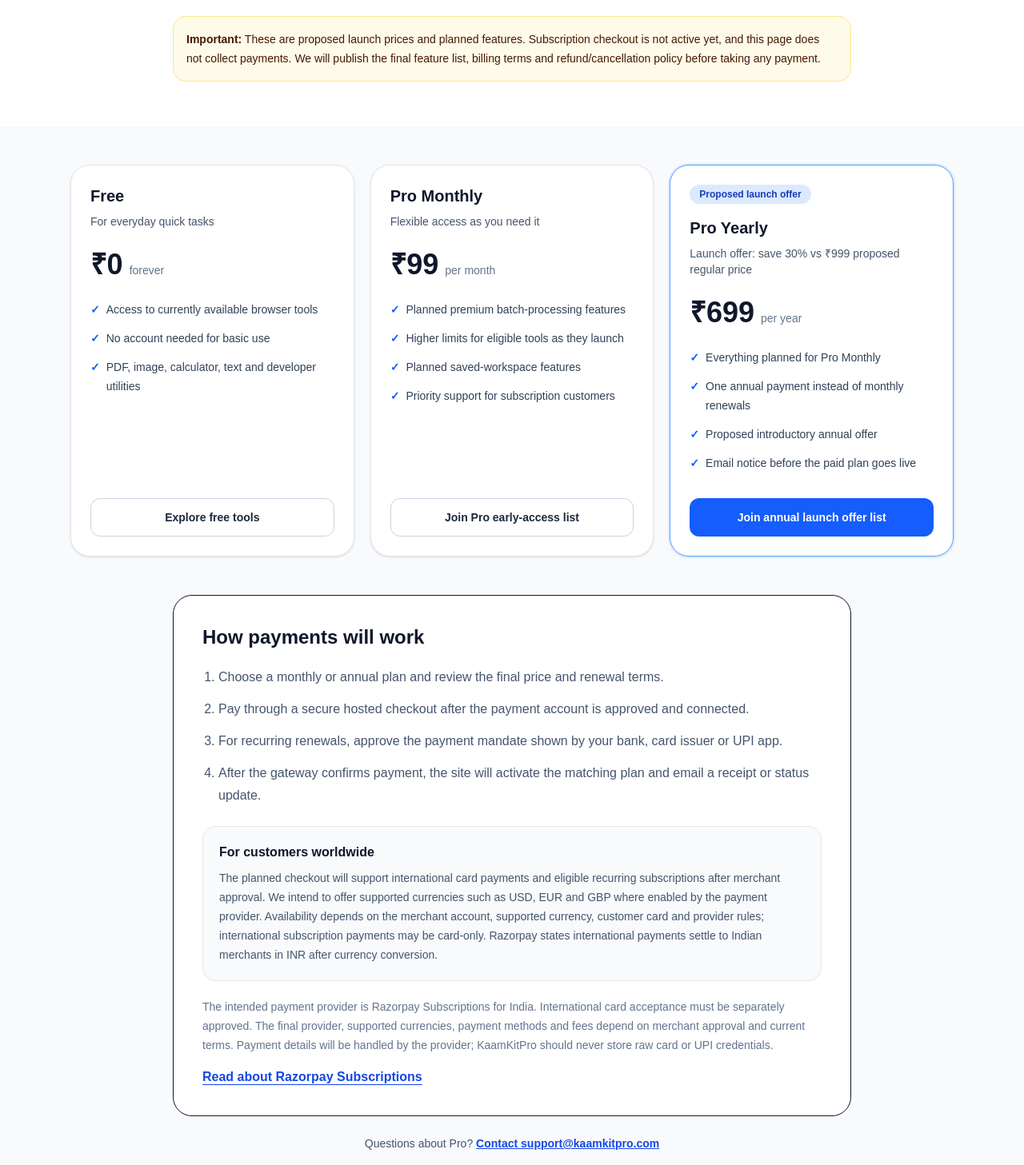
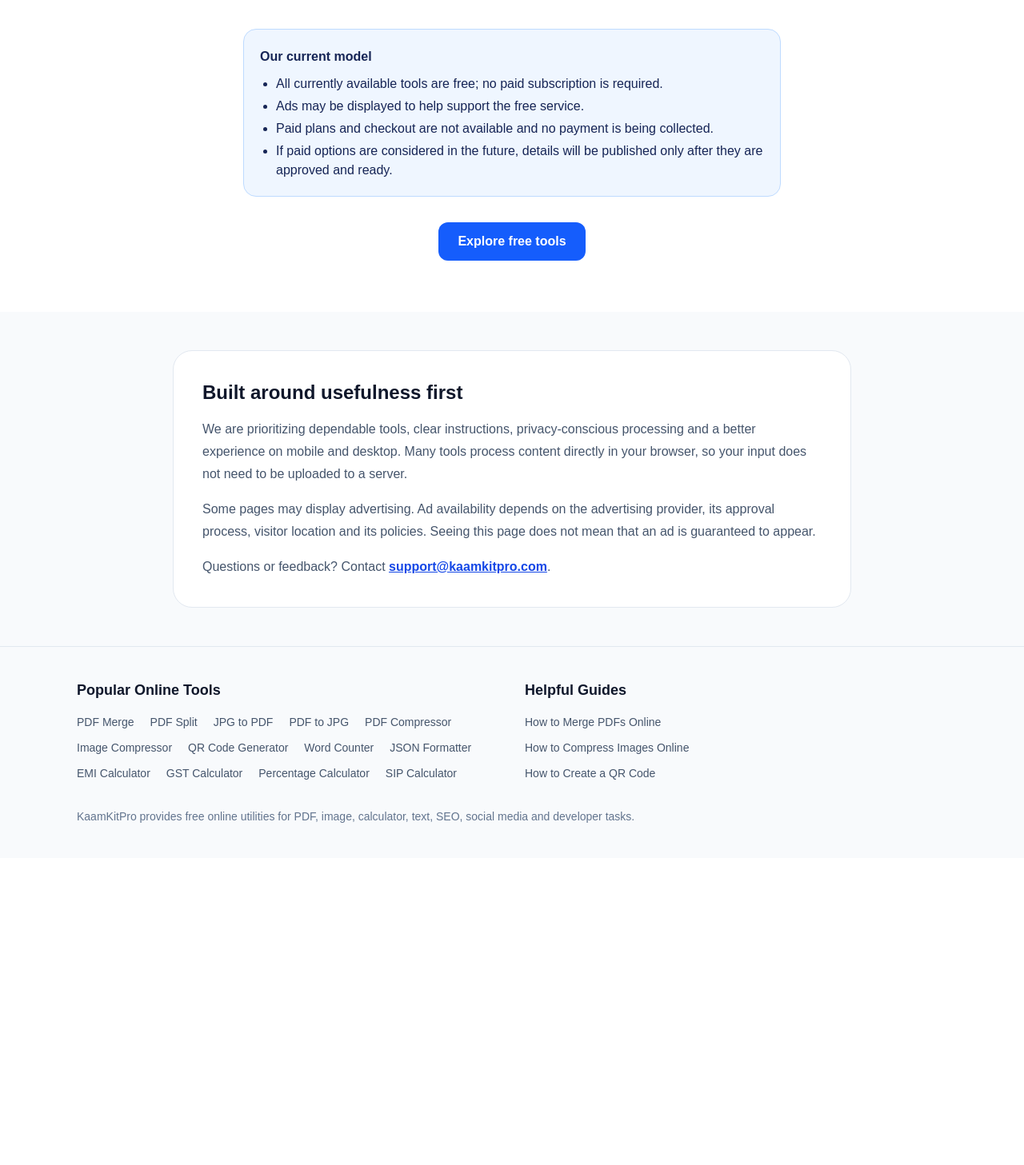
Before and after one commit to WellProSoftware/kaamkitpro, a Next.js app: page /pricing in a window 1280 px wide. Shown: the part 313-1770 px from the top of the page at 80% size. After the commit the page ends 1386 px from the top, so only its background shows below. Built offline with nearby package versions, Linux system fonts and the light colour scheme.

Commit message:
product: keep all tools free and defer paid plans

```diff
--- a/src/app/pricing/page.tsx
+++ b/src/app/pricing/page.tsx
@@ -3,58 +3,11 @@ import type { Metadata } from "next";
 import BrandLogo from "@/components/BrandLogo";
 
 export const metadata: Metadata = {
-  title: "Plans & Pricing",
+  title: "Free Tools & Access",
   description:
-    "Explore KaamKitPro's free tools and planned Pro subscription options, with proposed monthly and annual launch pricing.",
+    "KaamKitPro tools are free to use today. Ads may support the free service; paid subscriptions are not available.",
   alternates: { canonical: "https://kaamkitpro.com/pricing" },
 };
-
-const plans = [
-  {
-    name: "Free",
-    price: "₹0",
-    cadence: "forever",
-    summary: "For everyday quick tasks",
-    features: [
-      "Access to currently available browser tools",
-      "No account needed for basic use",
-      "PDF, image, calculator, text and developer utilities",
-    ],
-    action: "Explore free tools",
-    href: "/tools",
-    featured: false,
-  },
-  {
-    name: "Pro Monthly",
-    price: "₹99",
-    cadence: "per month",
-    summary: "Flexible access as you need it",
-    features: [
-      "Planned premium batch-processing features",
-      "Higher limits for eligible tools as they launch",
-      "Planned saved-workspace features",
-      "Priority support for subscription customers",
-    ],
-    action: "Join Pro early-access list",
-    href: "mailto:support@kaamkitpro.com?subject=KaamKitPro%20Pro%20early%20access&body=Please%20notify%20me%20when%20KaamKitPro%20Pro%20subscriptions%20are%20available.",
-    featured: false,
-  },
-  {
-    name: "Pro Yearly",
-    price: "₹699",
-    cadence: "per year",
-    summary: "Launch offer: save 30% vs ₹999 proposed regular price",
-    features: [
-      "Everything planned for Pro Monthly",
-      "One annual payment instead of monthly renewals",
-      "Proposed introductory annual offer",
-      "Email notice before the paid plan goes live",
-    ],
-    action: "Join annual launch offer list",
-    href: "mailto:support@kaamkitpro.com?subject=KaamKitPro%20annual%20launch%20offer&body=Please%20notify%20me%20when%20the%20KaamKitPro%20annual%20plan%20is%20available.",
-    featured: true,
-  },
-];
 
 export default function PricingPage() {
   return (
@@ -69,87 +22,44 @@ export default function PricingPage() {
       </header>
 
       <section className="bg-white">
-        <div className="mx-auto max-w-4xl px-4 py-14 text-center sm:px-6">
-          <p className="text-sm font-bold uppercase tracking-widest text-blue-600">Simple plans</p>
+        <div className="mx-auto max-w-4xl px-4 py-16 text-center sm:px-6">
+          <p className="text-sm font-bold uppercase tracking-widest text-blue-600">Free access</p>
           <h1 className="mt-3 text-4xl font-extrabold tracking-tight sm:text-5xl">
-            Free tools today. More power with Pro.
+            Useful tools. Free to use.
           </h1>
           <p className="mx-auto mt-5 max-w-2xl text-lg leading-8 text-slate-600">
-            Keep basic everyday tools accessible for everyone. Pro is being planned for people who need more processing capacity and productivity features.
+            KaamKitPro is focused on building a large, reliable collection of practical online tools for people around the world. All currently available tools are free to use.
           </p>
-          <div className="mt-6 rounded-2xl border border-amber-200 bg-amber-50 p-4 text-left text-sm leading-6 text-amber-950">
-            <strong>Important:</strong> These are proposed launch prices and planned features. Subscription checkout is not active yet, and this page does not collect payments. We will publish the final feature list, billing terms and refund/cancellation policy before taking any payment.
+          <div className="mx-auto mt-8 max-w-2xl rounded-2xl border border-blue-200 bg-blue-50 p-5 text-left leading-7 text-blue-950">
+            <h2 className="font-bold">Our current model</h2>
+            <ul className="mt-2 list-disc space-y-1 pl-5 text-sm sm:text-base">
+              <li>All currently available tools are free; no paid subscription is required.</li>
+              <li>Ads may be displayed to help support the free service.</li>
+              <li>Paid plans and checkout are not available and no payment is being collected.</li>
+              <li>If paid options are considered in the future, details will be published only after they are approved and ready.</li>
+            </ul>
           </div>
+          <Link href="/tools" className="mt-8 inline-flex min-h-12 items-center justify-center rounded-xl bg-blue-600 px-6 py-3 font-bold text-white hover:bg-blue-700">
+            Explore free tools
+          </Link>
         </div>
       </section>
 
-      <section className="mx-auto grid max-w-6xl gap-5 px-4 py-12 md:grid-cols-3 sm:px-6">
-        {plans.map((plan) => (
-          <article
-            key={plan.name}
-            className={`flex flex-col rounded-3xl border bg-white p-6 shadow-sm ${plan.featured ? "border-blue-400 ring-2 ring-blue-100" : "border-slate-200"}`}
-          >
-            {plan.featured ? (
-              <span className="mb-4 w-fit rounded-full bg-blue-100 px-3 py-1 text-xs font-bold text-blue-800">
-                Proposed launch offer
-              </span>
-            ) : null}
-            <h2 className="text-xl font-bold">{plan.name}</h2>
-            <p className="mt-2 text-sm text-slate-600">{plan.summary}</p>
-            <div className="mt-6 flex items-baseline gap-2">
-              <span className="text-4xl font-extrabold">{plan.price}</span>
-              <span className="text-sm text-slate-500">{plan.cadence}</span>
-            </div>
-            <ul className="mt-6 flex-1 space-y-3 text-sm leading-6 text-slate-700">
-              {plan.features.map((feature) => (
-                <li key={feature} className="flex gap-2">
-                  <span aria-hidden="true" className="font-bold text-blue-600">✓</span>
-                  <span>{feature}</span>
-                </li>
-              ))}
-            </ul>
-            <a
-              href={plan.href}
-              className={`mt-8 inline-flex min-h-12 items-center justify-center rounded-xl px-4 py-3 text-center text-sm font-bold transition ${plan.featured ? "bg-blue-600 text-white hover:bg-blue-700" : "border border-slate-300 bg-white text-slate-800 hover:border-blue-400 hover:text-blue-700"}`}
-            >
-              {plan.action}
-            </a>
-          </article>
-        ))}
-      </section>
-
-      <section className="mx-auto max-w-4xl px-4 pb-16 sm:px-6">
-        <div className="rounded-3xl border bg-white p-7 sm:p-9">
-          <h2 className="text-2xl font-bold">How payments will work</h2>
-          <ol className="mt-5 list-decimal space-y-3 pl-5 leading-7 text-slate-600">
-            <li>Choose a monthly or annual plan and review the final price and renewal terms.</li>
-            <li>Pay through a secure hosted checkout after the payment account is approved and connected.</li>
-            <li>For recurring renewals, approve the payment mandate shown by your bank, card issuer or UPI app.</li>
-            <li>After the gateway confirms payment, the site will activate the matching plan and email a receipt or status update.</li>
-          </ol>
-          <div className="mt-6 rounded-2xl border border-slate-200 bg-slate-50 p-5">
-            <h3 className="font-bold text-slate-900">For customers worldwide</h3>
-            <p className="mt-2 text-sm leading-6 text-slate-600">
-              The planned checkout will support international card payments and eligible recurring subscriptions after merchant approval. We intend to offer supported currencies such as USD, EUR and GBP where enabled by the payment provider. Availability depends on the merchant account, supported currency, customer card and provider rules; international subscription payments may be card-only. Razorpay states international payments settle to Indian merchants in INR after currency conversion.
-            </p>
-          </div>
-          <p className="mt-5 text-sm leading-6 text-slate-500">
-            The intended payment provider is Razorpay Subscriptions for India. International card acceptance must be separately approved. The final provider, supported currencies, payment methods and fees depend on merchant approval and current terms. Payment details will be handled by the provider; KaamKitPro should never store raw card or UPI credentials.
+      <section className="mx-auto max-w-4xl px-4 py-12 sm:px-6">
+        <div className="rounded-3xl border border-slate-200 bg-white p-7 sm:p-9">
+          <h2 className="text-2xl font-bold">Built around usefulness first</h2>
+          <p className="mt-4 leading-7 text-slate-600">
+            We are prioritizing dependable tools, clear instructions, privacy-conscious processing and a better experience on mobile and desktop. Many tools process content directly in your browser, so your input does not need to be uploaded to a server.
           </p>
-          <a
-            href="https://razorpay.com/subscriptions/"
-            target="_blank"
-            rel="noreferrer"
-            className="mt-4 inline-block font-semibold text-blue-700 underline underline-offset-4"
-          >
-            Read about Razorpay Subscriptions
-          </a>
-        </div>
-        <div className="mt-6 text-center text-sm text-slate-600">
-          Questions about Pro?{" "}
-          <a className="font-semibold text-blue-700 underline" href="mailto:support@kaamkitpro.com?subject=KaamKitPro%20Pro%20subscription">
-            Contact support@kaamkitpro.com
-          </a>
+          <p className="mt-4 leading-7 text-slate-600">
+            Some pages may display advertising. Ad availability depends on the advertising provider, its approval process, visitor location and its policies. Seeing this page does not mean that an ad is guaranteed to appear.
+          </p>
+          <p className="mt-4 leading-7 text-slate-600">
+            Questions or feedback? Contact{" "}
+            <a className="font-semibold text-blue-700 underline" href="mailto:support@kaamkitpro.com">
+              support@kaamkitpro.com
+            </a>.
+          </p>
         </div>
       </section>
     </main>
```
